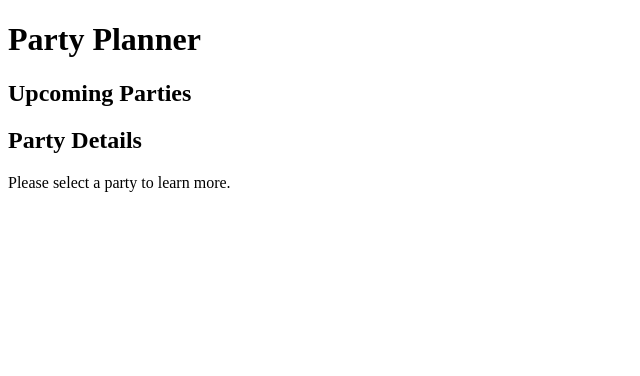
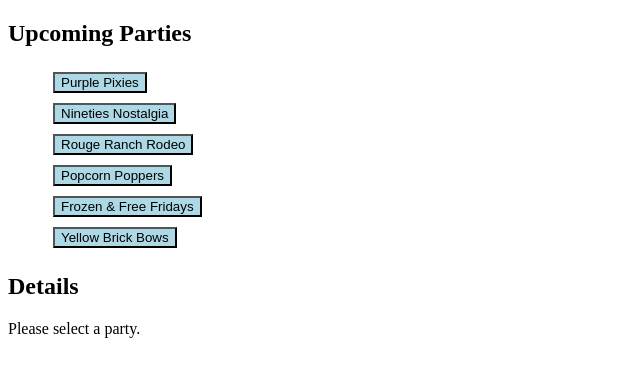
Before and after one commit to nymanerica88/PartyPlanner_Block18, a plain HTML site: page index.html in a window 1280 px wide. Shown: the whole page, without its empty margins (0-640 px from the left). Drawn offline with Linux system fonts and the light colour scheme; no server answers.

Commit message:
Connected HTML back to original homework submission JS

```diff
--- a/index.html
+++ b/index.html
@@ -4,7 +4,7 @@
     <title>Party Planner</title>
     <meta name="viewport" content="width=device-width, initial-scale=1.0" />
     <link rel="stylesheet" href="index.css" />
-    <script src="idxsolution.js" defer></script>
+    <script src="index.js" defer></script>
   </head>
   <body>
     <div id="app"></div>
```
